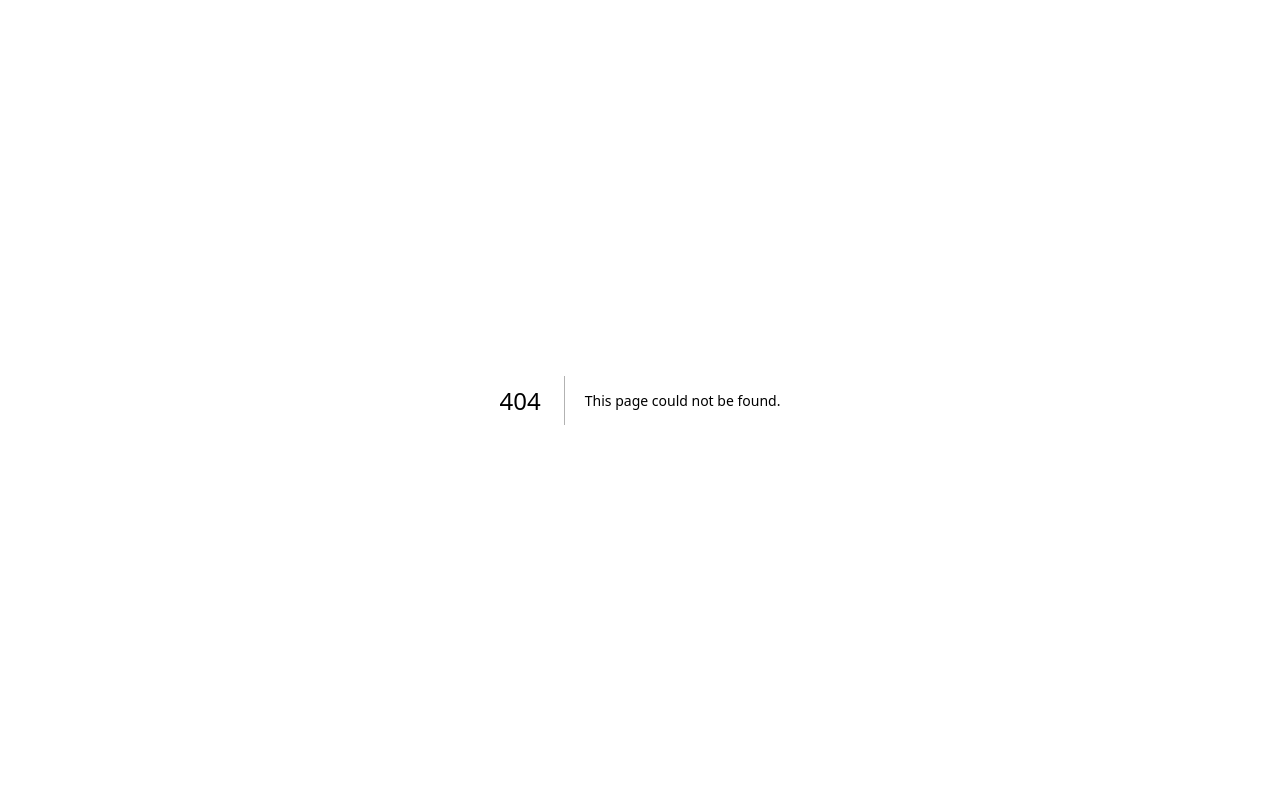
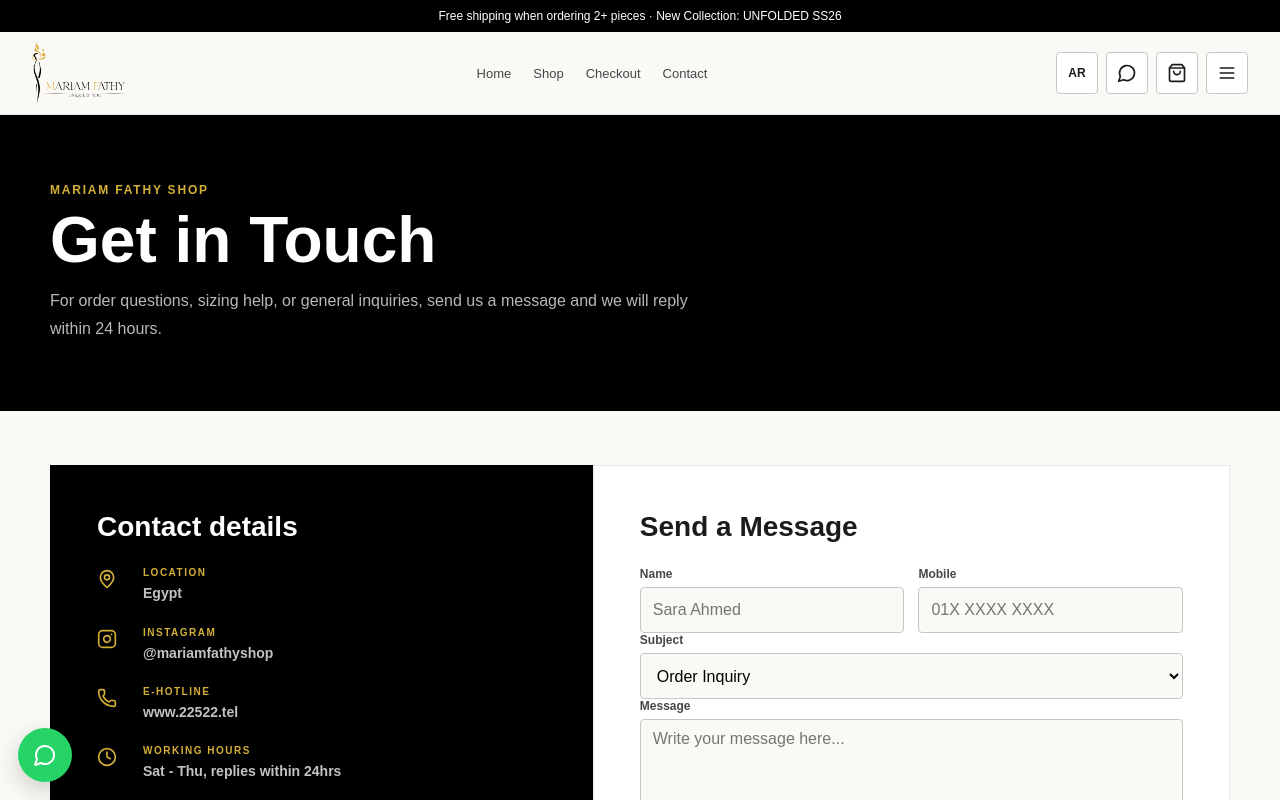
Before and after one commit to engmuhammednasser/marima2, a Next.js app: page /en/contact in a window 1280 px wide. Before the commit this address had no page. Shown: the top 800 px of the page. Built offline with nearby package versions, Linux system fonts and the light colour scheme.

Commit message:
Add contact page

```diff
--- /dev/null
+++ b/src/app/[locale]/contact/page.tsx
@@ -0,0 +1,6 @@
+import { ContactPage } from "@/components/ContactPage";
+import type { Locale } from "@/types/shop";
+
+export default function Page({ params }: { params: { locale: Locale } }) {
+  return <ContactPage locale={params.locale} />;
+}
--- a/src/app/globals.css
+++ b/src/app/globals.css
@@ -552,6 +552,75 @@
   border: 1px solid var(--surface-high);
   padding: 18px;
 }
+.contactPage {
+  background: var(--surface);
+}
+.contactHero {
+  background: var(--black);
+  color: var(--white);
+  padding: 46px 0;
+}
+.contactHero h1 {
+  font-size: clamp(36px, 8vw, 64px);
+  margin: 8px 0 12px;
+}
+.contactHero p {
+  max-width: 680px;
+  color: rgba(255, 255, 255, .72);
+  line-height: 1.75;
+  margin: 0;
+}
+.contactLayout {
+  display: grid;
+  gap: 0;
+  padding: 34px 0 58px;
+}
+.contactInfoPanel,
+.contactFormPanel {
+  border: 1px solid var(--surface-high);
+  padding: 22px;
+}
+.contactInfoPanel {
+  background: var(--black);
+  color: var(--white);
+  border-color: var(--black);
+}
+.contactInfoPanel h2,
+.contactFormPanel h2 {
+  font-size: 28px;
+  margin-bottom: 24px;
+}
+.contactDetail {
+  display: grid;
+  grid-template-columns: 34px 1fr;
+  gap: 12px;
+  margin-bottom: 22px;
+}
+.contactIcon {
+  color: var(--gold);
+  padding-top: 2px;
+}
+.contactDetail span:not(.contactIcon) {
+  display: block;
+  color: var(--gold);
+  font-size: 10px;
+  font-weight: 900;
+  letter-spacing: 1.5px;
+  text-transform: uppercase;
+  margin-bottom: 4px;
+}
+.contactDetail strong {
+  display: block;
+  color: rgba(255, 255, 255, .76);
+  font-size: 14px;
+  line-height: 1.6;
+}
+.contactDetail a {
+  color: inherit;
+}
+.contactFormPanel {
+  background: var(--white);
+}
 .formGrid { display: grid; gap: 14px; }
 .field label { display: block; font-size: 12px; font-weight: 800; color: var(--muted); margin-bottom: 6px; }
 .field input, .field textarea, .field select {
@@ -564,6 +633,15 @@
 }
 .field textarea { min-height: 92px; resize: vertical; }
 .error { color: #ba1a1a; font-size: 13px; line-height: 1.5; margin: 12px 0; }
+.successMessage {
+  border: 1px solid rgba(212, 175, 55, .55);
+  background: #fff8df;
+  color: var(--ink);
+  border-radius: 4px;
+  padding: 11px 12px;
+  font-size: 13px;
+  font-weight: 800;
+}
 .checkbox { display: flex; gap: 10px; align-items: flex-start; font-size: 13px; line-height: 1.5; }
 .footer {
   background: var(--black);
@@ -648,6 +726,9 @@
   .detail { grid-template-columns: minmax(0, 1.08fr) minmax(360px, .92fr); align-items: start; padding-top: 44px; }
   .mobileStickyCart { display: none; }
   .checkoutLayout { grid-template-columns: minmax(0, 1fr) 380px; align-items: start; }
+  .contactHero { padding: 68px 0; }
+  .contactLayout { grid-template-columns: .92fr 1.08fr; padding-top: 54px; }
+  .contactInfoPanel, .contactFormPanel { padding: 46px; }
   .formGrid.two { grid-template-columns: repeat(2, 1fr); }
   .footerGrid { grid-template-columns: 1fr auto; align-items: center; }
   .reviewGrid { grid-template-columns: repeat(3, 1fr); }
--- /dev/null
+++ b/src/components/ContactPage.tsx
@@ -0,0 +1,92 @@
+"use client";
+
+import { useState } from "react";
+import { Clock, Instagram, MapPin, MessageCircle, Phone } from "lucide-react";
+import type { Locale } from "@/types/shop";
+import { brand } from "@/data/siteContent";
+
+export function ContactPage({ locale }: { locale: Locale }) {
+  const [sent, setSent] = useState(false);
+
+  function submit(event: React.FormEvent<HTMLFormElement>) {
+    event.preventDefault();
+    setSent(true);
+    event.currentTarget.reset();
+  }
+
+  return (
+    <main className="contactPage">
+      <section className="contactHero">
+        <div className="container">
+          <div className="eyebrow">Mariam Fathy Shop</div>
+          <h1>{locale === "ar" ? "تواصلي معنا" : "Get in Touch"}</h1>
+          <p>
+            {locale === "ar"
+              ? "للاستفسارات، مساعدة المقاسات، أو متابعة الأوردر، تواصلي معنا وسنرد خلال ٢٤ ساعة."
+              : "For order questions, sizing help, or general inquiries, send us a message and we will reply within 24 hours."}
+          </p>
+        </div>
+      </section>
+
+      <section className="container contactLayout">
+        <aside className="contactInfoPanel">
+          <h2>{locale === "ar" ? "بيانات التواصل" : "Contact details"}</h2>
+          <ContactDetail icon={<MapPin size={20} />} label={locale === "ar" ? "الموقع" : "Location"} value={locale === "ar" ? brand.locationAr : brand.locationEn} />
+          <ContactDetail icon={<Instagram size={20} />} label="Instagram" value={brand.instagram} />
+          <ContactDetail icon={<Phone size={20} />} label={locale === "ar" ? "الخط الإلكتروني" : "E-Hotline"} value={brand.hotlineLabel} href={brand.hotlineUrl} />
+          <ContactDetail
+            icon={<Clock size={20} />}
+            label={locale === "ar" ? "ساعات العمل" : "Working hours"}
+            value={locale === "ar" ? "السبت - الخميس، رد خلال ٢٤ ساعة" : "Sat - Thu, replies within 24hrs"}
+          />
+          <a className="button gold full" href={`https://wa.me/${brand.whatsapp}`} target="_blank" rel="noreferrer">
+            <MessageCircle size={18} />
+            {locale === "ar" ? "تواصلي واتساب" : "Chat on WhatsApp"}
+          </a>
+        </aside>
+
+        <form className="contactFormPanel" onSubmit={submit}>
+          <h2>{locale === "ar" ? "أرسلي رسالة" : "Send a Message"}</h2>
+          <div className="formGrid two">
+            <div className="field">
+              <label>{locale === "ar" ? "الاسم" : "Name"}</label>
+              <input required name="name" placeholder={locale === "ar" ? "سارة أحمد" : "Sara Ahmed"} />
+            </div>
+            <div className="field">
+              <label>{locale === "ar" ? "رقم الموبايل" : "Mobile"}</label>
+              <input required name="mobile" inputMode="tel" placeholder="01X XXXX XXXX" />
+            </div>
+          </div>
+          <div className="field">
+            <label>{locale === "ar" ? "الموضوع" : "Subject"}</label>
+            <select name="subject" defaultValue="order">
+              <option value="order">{locale === "ar" ? "استفسار طلب" : "Order Inquiry"}</option>
+              <option value="size">{locale === "ar" ? "مساعدة مقاسات" : "Size Help"}</option>
+              <option value="general">{locale === "ar" ? "عام" : "General"}</option>
+            </select>
+          </div>
+          <div className="field">
+            <label>{locale === "ar" ? "الرسالة" : "Message"}</label>
+            <textarea required name="message" placeholder={locale === "ar" ? "اكتبي رسالتك هنا..." : "Write your message here..."} />
+          </div>
+          {sent && <div className="successMessage">{locale === "ar" ? "تم استلام رسالتك. سنرد خلال ٢٤ ساعة." : "Message received. We reply within 24 hours."}</div>}
+          <button className="button full" type="submit">{locale === "ar" ? "إرسال الرسالة" : "Send Message"}</button>
+        </form>
+      </section>
+    </main>
+  );
+}
+
+function ContactDetail({ icon, label, value, href }: { icon: React.ReactNode; label: string; value: string; href?: string }) {
+  const content = href ? <a href={href} target="_blank" rel="noreferrer">{value}</a> : value;
+
+  return (
+    <div className="contactDetail">
+      <span className="contactIcon">{icon}</span>
+      <div>
+        <span>{label}</span>
+        <strong>{content}</strong>
+      </div>
+    </div>
+  );
+}
--- a/src/data/navigation.ts
+++ b/src/data/navigation.ts
@@ -1,5 +1,6 @@
 export const navigation = [
   { href: "/", labelAr: "الرئيسية", labelEn: "Home" },
   { href: "/shop", labelAr: "تسوقي", labelEn: "Shop" },
-  { href: "/checkout", labelAr: "الدفع", labelEn: "Checkout" }
+  { href: "/checkout", labelAr: "الدفع", labelEn: "Checkout" },
+  { href: "/contact", labelAr: "تواصل", labelEn: "Contact" }
 ];
--- a/src/data/siteContent.ts
+++ b/src/data/siteContent.ts
@@ -2,7 +2,12 @@
   name: "Mariam Fathy Shop",
   logo: "/assets/logo/logo.png",
   whatsapp: "201038413245",
-  instapay: "mariam.fatthy@instapay"
+  instapay: "mariam.fatthy@instapay",
+  instagram: "@mariamfathyshop",
+  hotlineUrl: "https://www.22522.tel",
+  hotlineLabel: "www.22522.tel",
+  locationAr: "مصر",
+  locationEn: "Egypt"
 };
 
 export const banners = [
```
